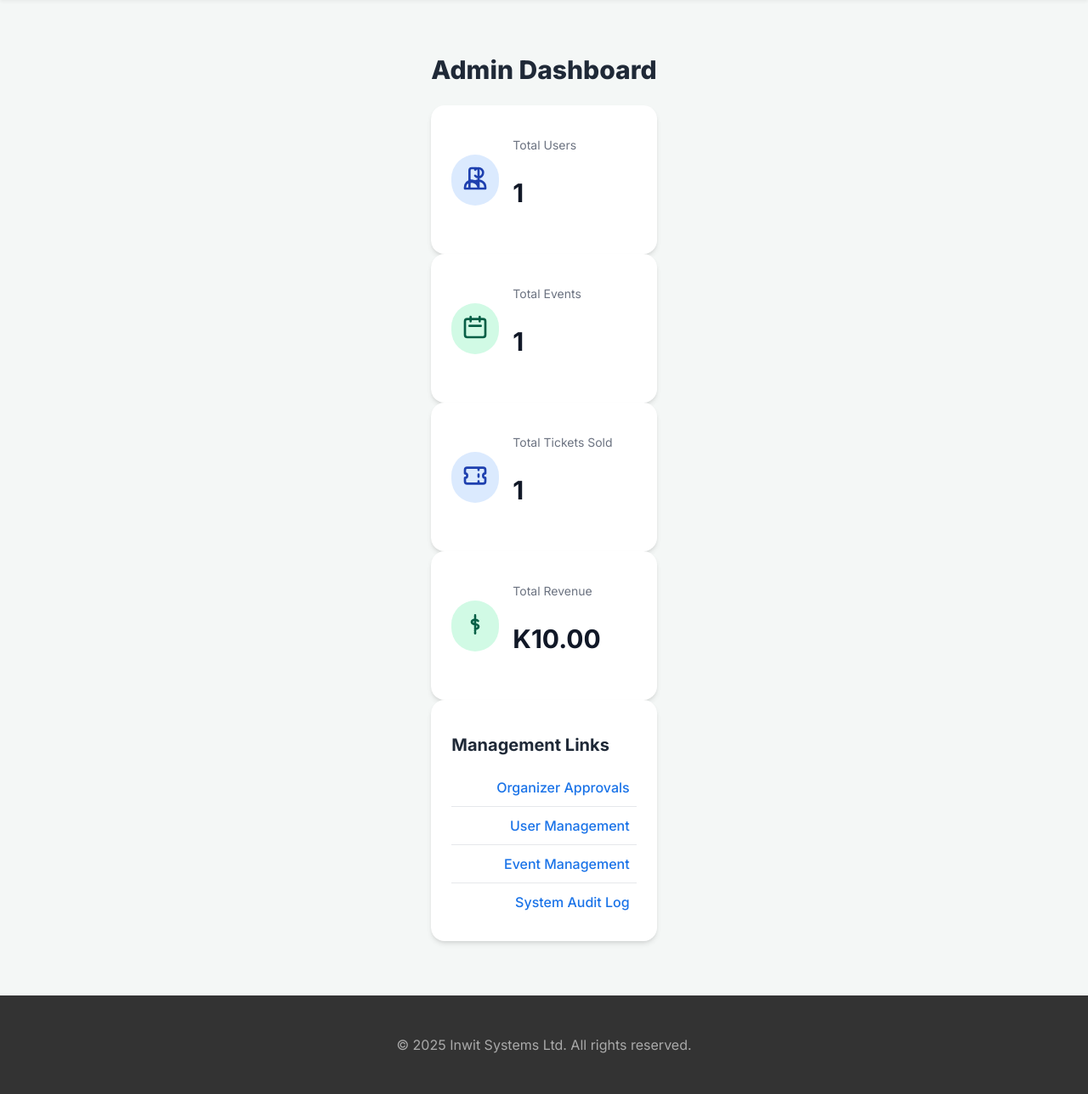
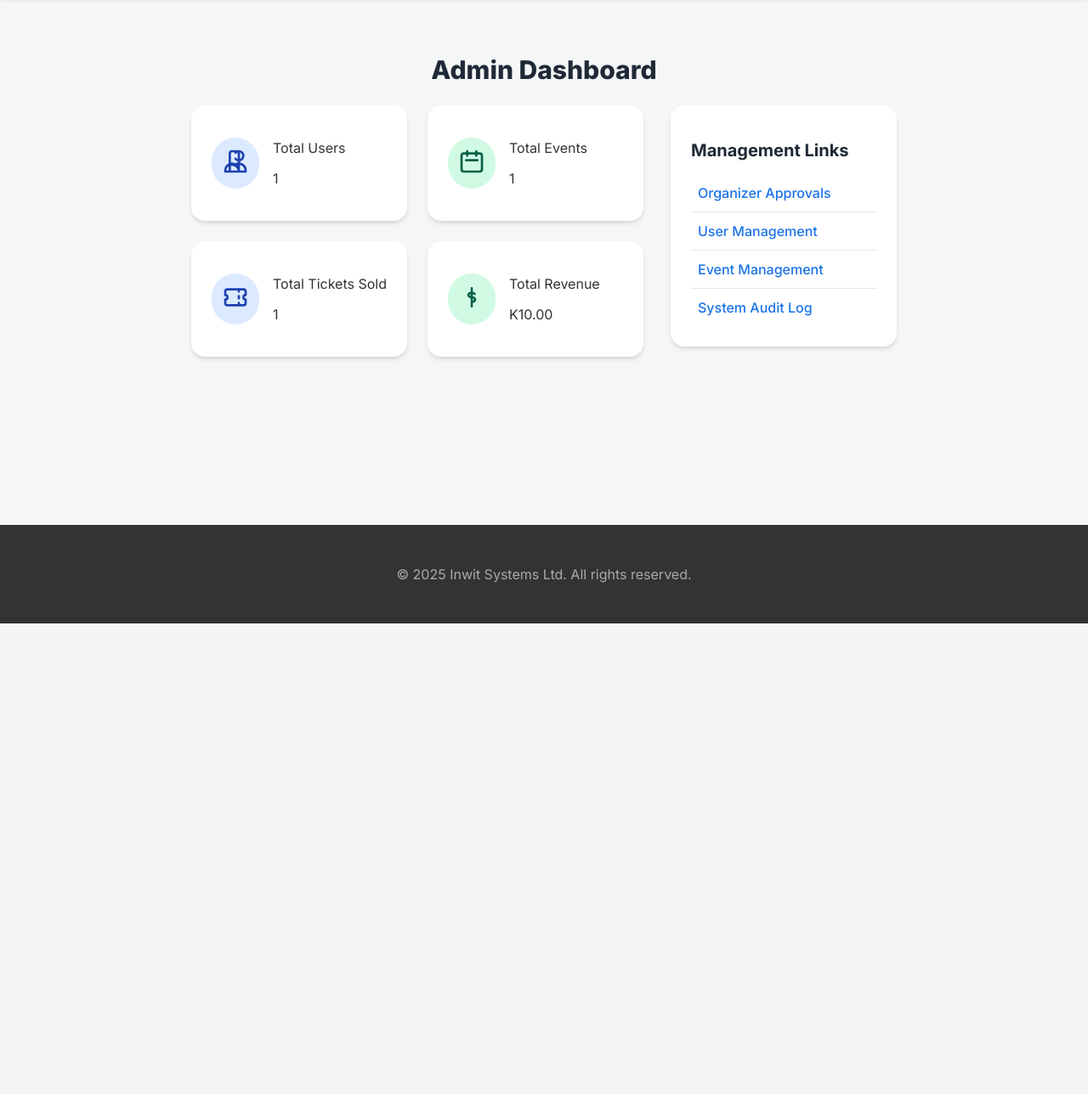
Before and after one commit to Plightin/inwit-tix-app, a Flask app: page /admin in a window 1280 px wide. Shown: the part 66-1354 px from the top of the page at 85% size. After the commit the page ends 800 px from the top, so only its background shows below. Run offline with Flask 3, Linux system fonts and the light colour scheme; a user stored in the database is signed in; tables that the repository leaves empty hold one stand-in row (values such as "Sample post").

Commit message:
Update style.css

```diff
--- a/static/style.css
+++ b/static/style.css
@@ -505,21 +505,20 @@ nav ul li a:hover {
 }
 
 /* Styles for Admin Dashboard */
-.admin-grid {
+.admin-main-content {
     display: grid;
-    grid-template-columns: repeat(auto-fit, minmax(250px, 1fr));
+    grid-template-columns: 2fr 1fr;
+    gap: 2rem;
+    align-items: start;
+}
+
+.admin-stats-grid {
+    display: grid;
+    grid-template-columns: 1fr 1fr;
     gap: 1.5rem;
-    margin-bottom: 2rem;
+    align-content: start;
 }
-.stat-label {
-    color: #6b7280;
-    font-size: 0.875rem;
-}
-.stat-value {
-    font-size: 1.875rem;
-    font-weight: 700;
-    color: #111827;
-}
+
 .table-title {
     font-size: 1.25rem;
     font-weight: 700;
@@ -533,14 +532,12 @@ nav ul li a:hover {
 }
 .admin-links li a {
     display: block;
-    padding: 0.75rem 0;
+    padding: 0.75rem 0.5rem;
     border-bottom: 1px solid #e5e7eb;
     color: #1a73e8;
     text-decoration: none;
     font-weight: 500;
-    /* UPDATED: Align text to the right */
-    text-align: right;
-    padding-right: 0.5rem; /* Add some padding on the right */
+    text-align: left;
 }
 .admin-links li:last-child a {
     border-bottom: none;
```
